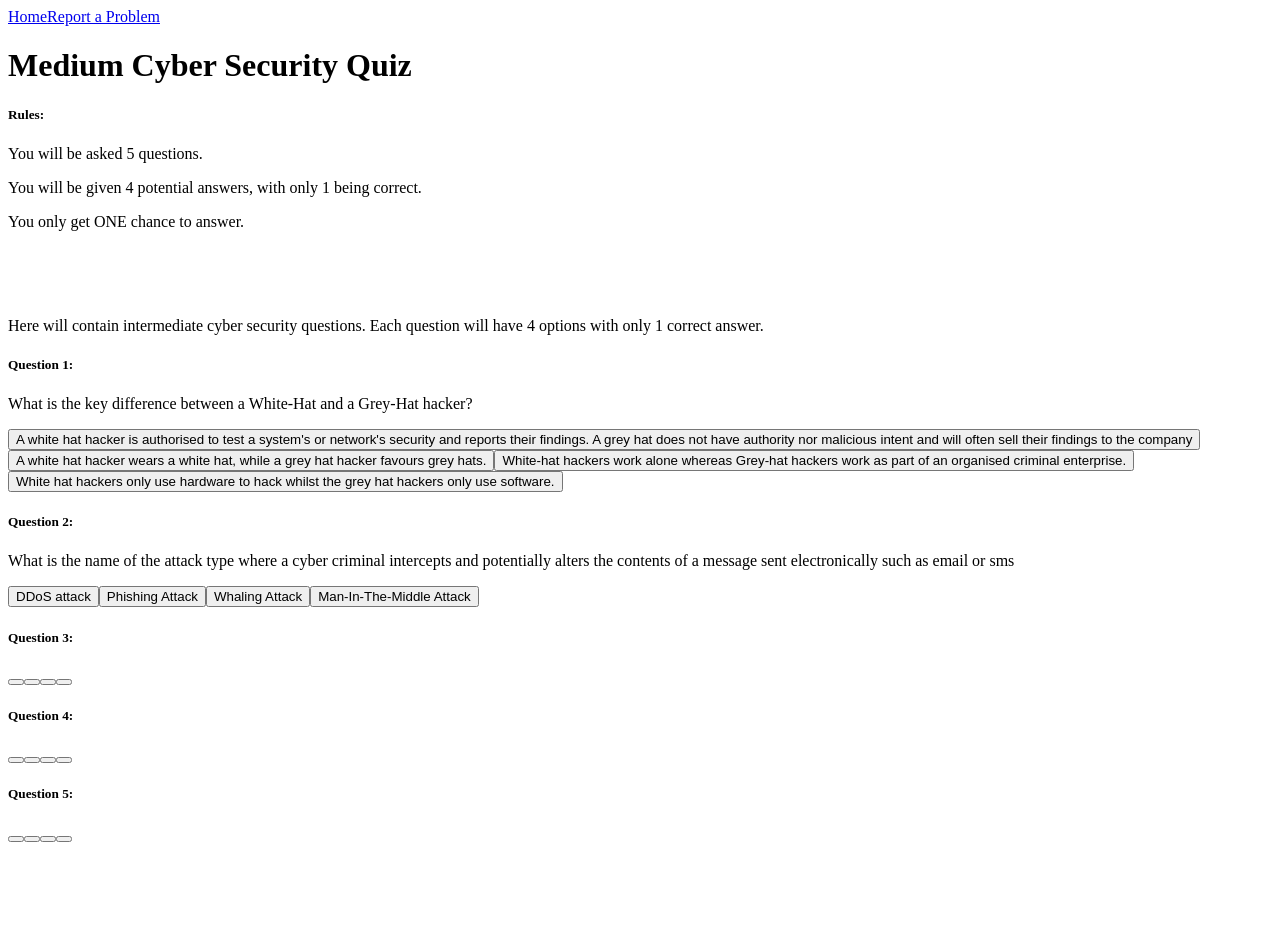
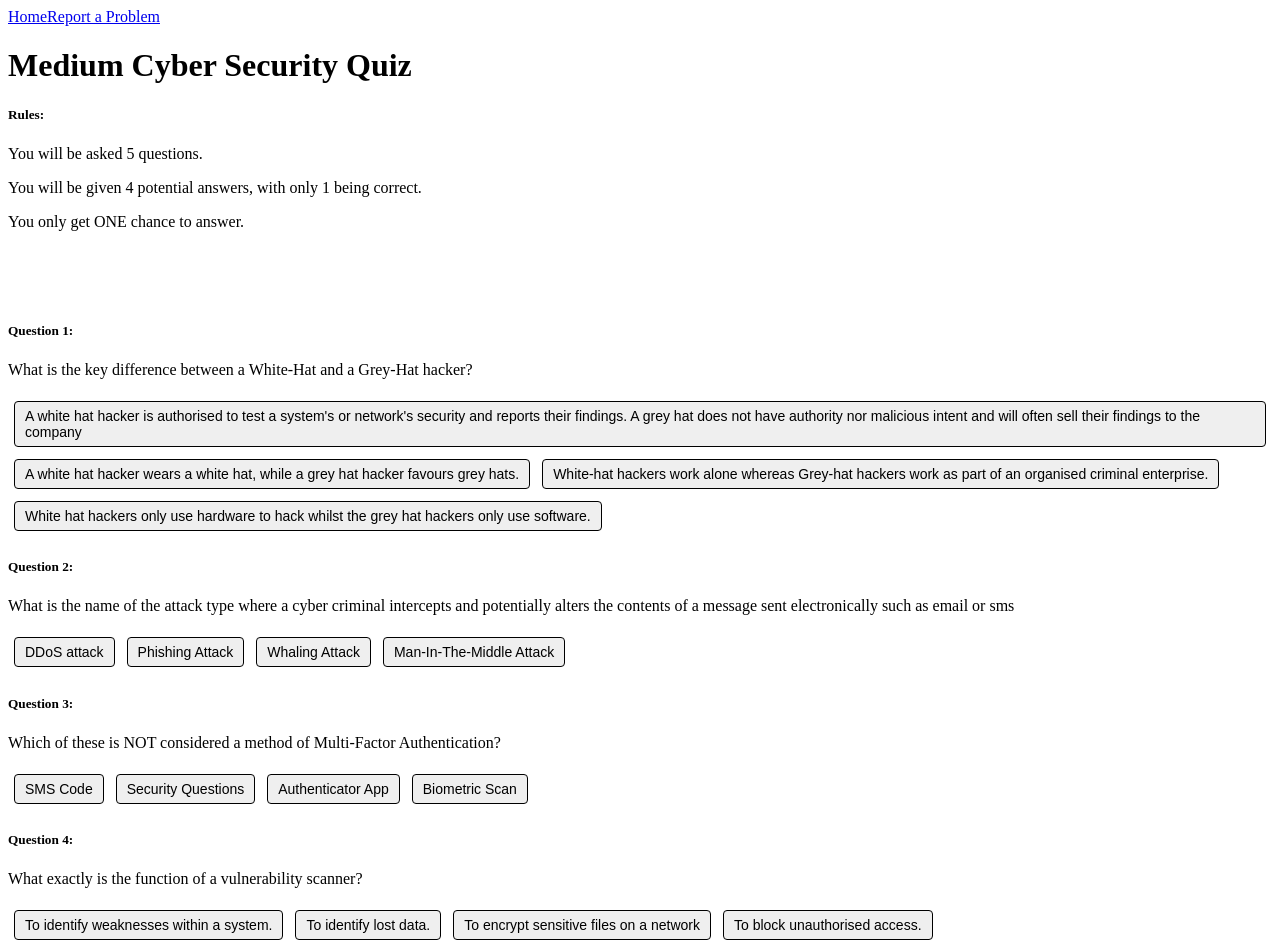
Before and after one commit to John-PaulSwaine/New-Quiz, a React (Vite) app: page /medium-cyber-security in a window 1280 px wide. Shown: the top 952 px of the page. Before the commit the page ends 851 px from the top, so only its background shows below. Built offline with nearby package versions, Linux system fonts and the light colour scheme.

Commit message:
added functionality for hard and medium questions with a minimal amount of styling. Also added a 'report a problem' page.

```diff
--- a/src/App.css
+++ b/src/App.css
@@ -0,0 +1,24 @@
+.answer-button {
+    margin: 6px;
+    padding: 6px 10px;
+    font-size: 14px;
+    cursor: pointer;
+    border-radius: 4px;
+    border: 1px solid black;
+    transition: background-color 0.2s ease;
+    display: inline-block;
+    max-width: 100%;
+    text-align: left;
+}
+.correct-button-clicked {
+    background-color: #4caf50;
+    color: white;
+}
+.incorrect-button-clicked {
+    background-color: #f44336;
+    color: white;
+}
+button:disabled {
+    cursor: not-allowed;
+    opacity: 0.6;
+}
--- a/src/App.jsx
+++ b/src/App.jsx
@@ -5,6 +5,7 @@ import Home from './pages/home'
 import EasyCyberSecurity from './pages/basicCyberSecurity'
 import MediumCyberSecurity from './pages/mediumCyberSecurity'
 import HardCyberSecurity from './pages/hardCyberSecurity'
+import ReportProblem from './pages/reportAProblem'
 
 
 const App = () => {
@@ -21,6 +22,7 @@ const App = () => {
         <Route path='/easy-cyber-security' element={<EasyCyberSecurity />}></Route>
         <Route path='/medium-cyber-security' element={<MediumCyberSecurity />}></Route>
         <Route path='/hard-cyber-security' element={<HardCyberSecurity />}></Route>
+        <Route path='/report-a-problem' element={<ReportProblem />}></Route>
       </Routes>
     </div>
   )
--- a/src/pages/hardCyberSecurity.jsx
+++ b/src/pages/hardCyberSecurity.jsx
@@ -1,6 +1,41 @@
-import '../App.css'
+import React, { useState } from 'react';
+import '../App.css';
 
-const HardCyberSecurity =()=>{
+const HardCyberSecurity = () => {
+  const [isCorrectClick, setIsCorrectClick] = useState({});
+  const [isIncorrectClicked, setIsIncorrectClicked] = useState({});
+  const [disabled, setDisabled] = useState({});
+  const [answeredQuestions, setAnsweredQuestions] = useState({});
+
+  const correctAnswers = {
+    q1: 'q1_a1',
+    q2: 'q2_a3',
+    q3: 'q3_a4',
+    q4: 'q4_a2',
+    q5: 'q5_a2',
+  };
+
+  const handleCorrectClick = (key) => {
+    const questionId = key.split('_')[0];
+    setIsCorrectClick((prev) => ({ ...prev, [key]: true }));
+    setDisabled((prev) => ({ ...prev, [questionId]: true }));
+    setAnsweredQuestions((prev) => ({ ...prev, [questionId]: true }));
+  };
+
+  const handleIncorrectClick = (key) => {
+    const questionId = key.split('_')[0];
+    setIsIncorrectClicked((prev) => ({ ...prev, [key]: true }));
+    setDisabled((prev) => ({ ...prev, [questionId]: true }));
+    setAnsweredQuestions((prev) => ({ ...prev, [questionId]: true }));
+  };
+
+  const getButtonClass = (questionId, answerKey) => {
+    if (isCorrectClick[answerKey]) return 'correct-button-clicked';
+    if (answeredQuestions[questionId] && correctAnswers[questionId] === answerKey) return 'correct-button-clicked';
+    if (isIncorrectClicked[answerKey]) return 'incorrect-button-clicked';
+    return '';
+  };
+
   return (
     <div>
       <h1>Hard Cyber Security Quiz</h1>
@@ -10,47 +45,49 @@ const HardCyberSecurity =()=>{
       <p>You only get ONE chance to answer.</p>
       <br /><br /><br />
       <p>Here will contain hard cyber security questions. Each question will have 4 options with only 1 correct answer.</p>
+
       <div>
         <h5>Question 1:</h5>
-                <p></p>
-                <button></button>
-                <button></button>
-                <button></button>
-                <button></button>
+        <p>In asymmetric encryption, which key is used to decrypt data encrypted with the public key?</p>
+        <button className={`answer-button ${getButtonClass('q1', 'q1_a1')}`} onClick={() => handleCorrectClick('q1_a1')} disabled={disabled.q1}>The Corresponding Private Key</button>
+        <button className={`answer-button ${getButtonClass('q1', 'q1_a2')}`} onClick={() => handleIncorrectClick('q1_a2')} disabled={disabled.q1}>The same public key</button>
+        <button className={`answer-button ${getButtonClass('q1', 'q1_a3')}`} onClick={() => handleIncorrectClick('q1_a3')} disabled={disabled.q1}> A shared symmetric key</button>
+        <button className={`answer-button ${getButtonClass('q1', 'q1_a4')}`} onClick={() => handleIncorrectClick('q1_a4')} disabled={disabled.q1}>A session key</button>
       </div>
       <div>
         <h5>Question 2:</h5>
-                <p></p>
-                <button></button>
-                <button></button>
-                <button></button>
-                <button></button>
+        <p>In cryptographic terms, what is "nonce"?</p>
+        <button className={`answer-button ${getButtonClass('q2', 'q2_a1')}`} onClick={() => handleIncorrectClick('q2_a1')} disabled={disabled.q2}>A hash function</button>
+        <button className={`answer-button ${getButtonClass('q2', 'q2_a2')}`} onClick={() => handleIncorrectClick('q2_a2')} disabled={disabled.q2}>A brute-force script</button>
+        <button className={`answer-button ${getButtonClass('q2', 'q2_a3')}`} onClick={() => handleCorrectClick('q2_a3')} disabled={disabled.q2}>A number once used</button>
+        <button className={`answer-button ${getButtonClass('q2', 'q2_a4')}`} onClick={() => handleIncorrectClick('q2_a4')} disabled={disabled.q2}>A password salt</button>
       </div>
       <div>
         <h5>Question 3:</h5>
-                <p></p>
-                <button></button>
-                <button></button>
-                <button></button>
-                <button></button>
+        <p>What is the key difference between asymmetric and symmetric encryption?</p>
+        <button className={`answer-button ${getButtonClass('q3', 'q3_a1')}`} onClick={() => handleIncorrectClick('q3_a1')} disabled={disabled.q3}>One uses tokens, the other does not</button>
+        <button className={`answer-button ${getButtonClass('q3', 'q3_a2')}`} onClick={() => handleIncorrectClick('q3_a2')} disabled={disabled.q3}>Both use same keys</button>
+        <button className={`answer-button ${getButtonClass('q3', 'q3_a3')}`} onClick={() => handleIncorrectClick('q3_a3')} disabled={disabled.q3}>Asymmetric is faster</button>
+        <button className={`answer-button ${getButtonClass('q3', 'q3_a4')}`} onClick={() => handleCorrectClick('q3_a4')} disabled={disabled.q3}>Symmetric uses one key while asymmetric uses key pairs</button>
       </div>
       <div>
         <h5>Question 4:</h5>
-                <p></p>
-                <button></button>
-                <button></button>
-                <button></button>
-                <button></button>
+        <p>What does the term "pivoting" mean in post-exploitation?</p>
+        <button className={`answer-button ${getButtonClass('q4', 'q4_a1')}`} onClick={() => handleIncorrectClick('q4_a1')} disabled={disabled.q4}>Blocking antivirus</button>
+        <button className={`answer-button ${getButtonClass('q4', 'q4_a2')}`} onClick={() => handleCorrectClick('q4_a2')} disabled={disabled.q4}>Using a compromised system to access another network segment</button>
+        <button className={`answer-button ${getButtonClass('q4', 'q4_a3')}`} onClick={() => handleIncorrectClick('q4_a3')} disabled={disabled.q4}>Disabling firewalls</button>
+        <button className={`answer-button ${getButtonClass('q4', 'q4_a4')}`} onClick={() => handleIncorrectClick('q4_a4')} disabled={disabled.q4}>Crashing services intentionally</button>
       </div>
       <div>
         <h5>Question 5:</h5>
-                <p></p>
-                <button></button>
-                <button></button>
-                <button></button>
-                <button></button>
+        <p>In digital certificates, what does the CA (Certificate Authority) do?</p>
+        <button className={`answer-button ${getButtonClass('q5', 'q5_a1')}`} onClick={() => handleIncorrectClick('q5_a1')} disabled={disabled.q5}>Encrypts Emails</button>
+        <button className={`answer-button ${getButtonClass('q5', 'q5_a2')}`} onClick={() => handleCorrectClick('q5_a2')} disabled={disabled.q5}>Verifies and signs digital certificates</button>
+        <button className={`answer-button ${getButtonClass('q5', 'q5_a3')}`} onClick={() => handleIncorrectClick('q5_a3')} disabled={disabled.q5}>Creates TLS handshakes</button>
+        <button className={`answer-button ${getButtonClass('q5', 'q5_a4')}`} onClick={() => handleIncorrectClick('q5_a4')} disabled={disabled.q5}>Issues VPN keys</button>
       </div>
     </div>
-    )
-}
-export default HardCyberSecurity
+  );
+};
+
+export default HardCyberSecurity;
--- a/src/pages/mediumCyberSecurity.jsx
+++ b/src/pages/mediumCyberSecurity.jsx
@@ -1,6 +1,41 @@
-import '../App.css'
+import React, { useState } from 'react';
+import '../App.css';
 
-const MediumCyberSecurity =()=>{
+const MediumCyberSecurity = () => {
+  const [isCorrectClick, setIsCorrectClick] = useState({});
+  const [isIncorrectClicked, setIsIncorrectClicked] = useState({});
+  const [disabled, setDisabled] = useState({});
+  const [answeredQuestions, setAnsweredQuestions] = useState({});
+
+  const correctAnswers = {
+    q1: 'q1_a1',
+    q2: 'q2_a4',
+    q3: 'q3_a2',
+    q4: 'q4_a1',
+    q5: 'q5_a4',
+  };
+
+  const handleCorrectClick = (key) => {
+    const questionId = key.split('_')[0];
+    setIsCorrectClick(prev => ({ ...prev, [key]: true }));
+    setDisabled(prev => ({ ...prev, [questionId]: true }));
+    setAnsweredQuestions(prev => ({ ...prev, [questionId]: true }));
+  };
+
+  const handleIncorrectClick = (key) => {
+    const questionId = key.split('_')[0];
+    setIsIncorrectClicked(prev => ({ ...prev, [key]: true }));
+    setDisabled(prev => ({ ...prev, [questionId]: true }));
+    setAnsweredQuestions(prev => ({ ...prev, [questionId]: true }));
+  };
+
+  const getButtonClass = (questionId, answerKey) => {
+    if (isCorrectClick[answerKey]) return 'correct-button-clicked';
+    if (answeredQuestions[questionId] && correctAnswers[questionId] === answerKey) return 'correct-button-clicked';
+    if (isIncorrectClicked[answerKey]) return 'incorrect-button-clicked';
+    return '';
+  };
+
   return (
     <div>
       <h1>Medium Cyber Security Quiz</h1>
@@ -11,48 +46,48 @@ const MediumCyberSecurity =()=>{
         <p>You only get ONE chance to answer.</p>
       </div>
       <br /><br /><br />
-            <p>Here will contain intermediate cyber security questions. Each question will have 4 options with only 1 correct answer.</p>
       <div>
         <h5>Question 1:</h5>
         <p>What is the key difference between a White-Hat and a Grey-Hat hacker?</p>
-                <button>A white hat hacker is authorised to test a system's or network's security and reports their findings. A grey hat does not have authority nor malicious intent and will often sell their findings to the company</button>
-                <button>A white hat hacker wears a white hat, while a grey hat hacker favours grey hats.</button>
-                <button>White-hat hackers work alone whereas Grey-hat hackers work as part of an organised criminal enterprise.</button>
-                <button>White hat hackers only use hardware to hack whilst the grey hat hackers only use software.</button>
+        <button className={`answer-button ${getButtonClass('q1', 'q1_a1')}`} onClick={() => handleCorrectClick('q1_a1')} disabled={disabled.q1}>A white hat hacker is authorised to test a system's or network's security and reports their findings. A grey hat does not have authority nor malicious intent and will often sell their findings to the company</button>
+        <button className={`answer-button ${getButtonClass('q1', 'q1_a2')}`} onClick={() => handleIncorrectClick('q1_a2')} disabled={disabled.q1}>A white hat hacker wears a white hat, while a grey hat hacker favours grey hats.</button>
+        <button className={`answer-button ${getButtonClass('q1', 'q1_a3')}`} onClick={() => handleIncorrectClick('q1_a3')} disabled={disabled.q1}>White-hat hackers work alone whereas Grey-hat hackers work as part of an organised criminal enterprise.</button>
+        <button className={`answer-button ${getButtonClass('q1', 'q1_a4')}`} onClick={() => handleIncorrectClick('q1_a4')} disabled={disabled.q1}>White hat hackers only use hardware to hack whilst the grey hat hackers only use software.</button>
       </div>
       <div>
         <h5>Question 2:</h5>
         <p>What is the name of the attack type where a cyber criminal intercepts and potentially alters the contents of a message sent electronically such as email or sms</p>
-                <button>DDoS attack</button>
-                <button>Phishing Attack</button>
-                <button>Whaling Attack</button>
-                <button>Man-In-The-Middle Attack</button>
+        <button className={`answer-button ${getButtonClass('q2', 'q2_a1')}`} onClick={() => handleIncorrectClick('q2_a1')} disabled={disabled.q2}>DDoS attack</button>
+        <button className={`answer-button ${getButtonClass('q2', 'q2_a2')}`} onClick={() => handleIncorrectClick('q2_a2')} disabled={disabled.q2}>Phishing Attack</button>
+        <button className={`answer-button ${getButtonClass('q2', 'q2_a3')}`} onClick={() => handleIncorrectClick('q2_a3')} disabled={disabled.q2}>Whaling Attack</button>
+        <button className={`answer-button ${getButtonClass('q2', 'q2_a4')}`} onClick={() => handleCorrectClick('q2_a4')} disabled={disabled.q2}>Man-In-The-Middle Attack</button>
       </div>
       <div>
         <h5>Question 3:</h5>
-                <p></p>
-                <button></button>
-                <button></button>
-                <button></button>
-                <button></button>
+        <p>Which of these is NOT considered a method of Multi-Factor Authentication?</p>
+        <button className={`answer-button ${getButtonClass('q3', 'q3_a1')}`} onClick={() => handleIncorrectClick('q3_a1')} disabled={disabled.q3}>SMS Code</button>
+        <button className={`answer-button ${getButtonClass('q3', 'q3_a2')}`} onClick={() => handleCorrectClick('q3_a2')} disabled={disabled.q3}>Security Questions</button>
+        <button className={`answer-button ${getButtonClass('q3', 'q3_a3')}`} onClick={() => handleIncorrectClick('q3_a3')} disabled={disabled.q3}>Authenticator App</button>
+        <button className={`answer-button ${getButtonClass('q3', 'q3_a4')}`} onClick={() => handleIncorrectClick('q3_a4')} disabled={disabled.q3}>Biometric Scan</button>
       </div>
       <div>
         <h5>Question 4:</h5>
-                <p></p>
-                <button></button>
-                <button></button>
-                <button></button>
-                <button></button>
+        <p>What exactly is the function of a vulnerability scanner?</p>
+        <button className={`answer-button ${getButtonClass('q4', 'q4_a1')}`} onClick={() => handleCorrectClick('q4_a1')} disabled={disabled.q4}>To identify weaknesses within a system.</button>
+        <button className={`answer-button ${getButtonClass('q4', 'q4_a2')}`} onClick={() => handleIncorrectClick('q4_a2')} disabled={disabled.q4}>To identify lost data.</button>
+        <button className={`answer-button ${getButtonClass('q4', 'q4_a3')}`} onClick={() => handleIncorrectClick('q4_a3')} disabled={disabled.q4}>To encrypt sensitive files on a network</button>
+        <button className={`answer-button ${getButtonClass('q4', 'q4_a4')}`} onClick={() => handleIncorrectClick('q4_a4')} disabled={disabled.q4}>To block unauthorised access.</button>
       </div>
       <div>
         <h5>Question 5:</h5>
-                <p></p>
-                <button></button>
-                <button></button>
-                <button></button>
-                <button></button>
+        <p>What does the principle of 'least privilege' entail?</p>
+        <button className={`answer-button ${getButtonClass('q5', 'q5_a1')}`} onClick={() => handleIncorrectClick('q5_a1')} disabled={disabled.q5}>Giving administrative access to all users</button>
+        <button className={`answer-button ${getButtonClass('q5', 'q5_a2')}`} onClick={() => handleIncorrectClick('q5_a2')} disabled={disabled.q5}>Allowing temporary privilege to guests</button>
+        <button className={`answer-button ${getButtonClass('q5', 'q5_a3')}`} onClick={() => handleIncorrectClick('q5_a3')} disabled={disabled.q5}>Giving all privileges to a specific role</button>
+        <button className={`answer-button ${getButtonClass('q5', 'q5_a4')}`} onClick={() => handleCorrectClick('q5_a4')} disabled={disabled.q5}>Giving users the minimum access necessary to complete their task(s).</button>
       </div>
     </div>
-    )
-}
-export default MediumCyberSecurity
+  );
+};
+
+export default MediumCyberSecurity;
```
Also changed, not shown: src/assets/functions/functions.jsx (+10 -13 lines), src/pages/reportAProblem.jsx (added, +13 -0 lines). Lines whose indentation alone changed are shown as unchanged.
